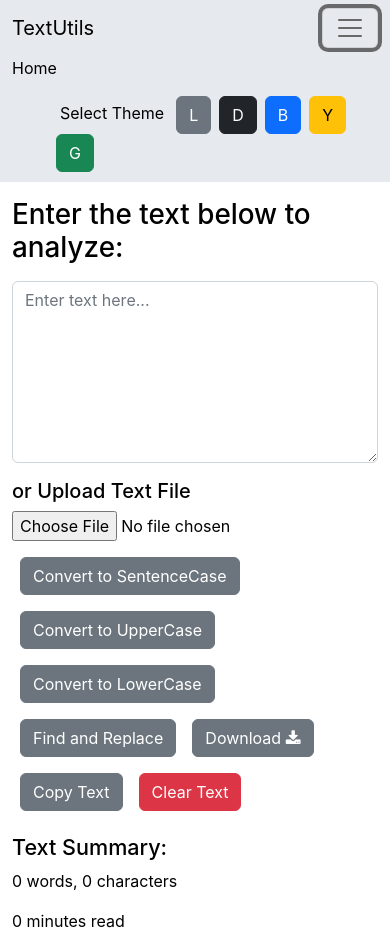
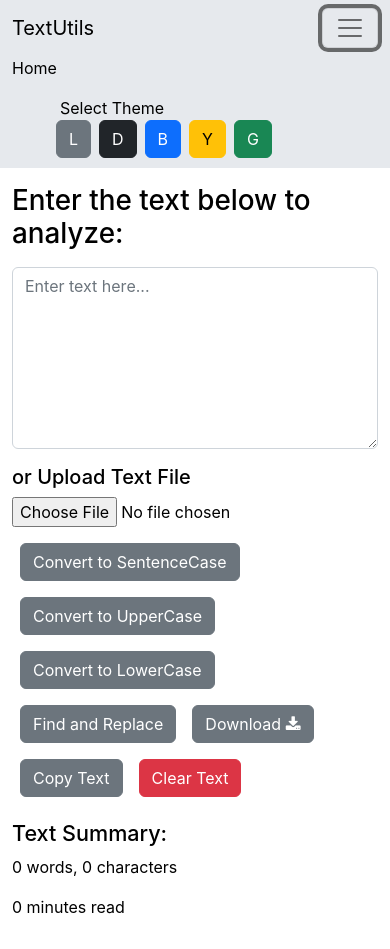
Before and after one commit to sanmeet26/TextUtils, a React (Create React App) app: page / in a window 390 px wide. Both pictures are taken after a click on the button "Toggle navigation". Built offline with nearby package versions, Linux system fonts and the light colour scheme.

Commit message:
Navbar responsiveness related change

```diff
--- a/package.json
+++ b/package.json
@@ -1,4 +1,5 @@
 {
+  "homepage": "https://Sanmeetgit.github.io/TextUtils",
   "name": "text-utils",
   "version": "0.1.0",
   "private": true,
@@ -6,6 +7,7 @@
     "@testing-library/jest-dom": "^5.16.5",
     "@testing-library/react": "^13.3.0",
     "@testing-library/user-event": "^13.5.0",
+    "gh-pages": "^4.0.0",
     "react": "^18.2.0",
     "react-dom": "^18.2.0",
     "react-router-dom": "^6.3.0",
@@ -13,6 +15,8 @@
     "web-vitals": "^2.1.4"
   },
   "scripts": {
+    "predeploy": "npm run build",
+    "deploy": "gh-pages -d build",
     "start": "react-scripts start",
     "build": "react-scripts build",
     "test": "react-scripts test",
--- a/src/Components/Navbar.js
+++ b/src/Components/Navbar.js
@@ -15,6 +15,14 @@ export default function Navbar(props) {
       return props.yellowTheme;
     else if(mode === 'green')
       return props.greenTheme;
+  }
+
+  function getWindowDimensions() {
+    const { innerWidth: width, innerHeight: height } = window;
+    return {
+      width,
+      height
+    };
   }
 
   return (
@@ -56,11 +64,13 @@ export default function Navbar(props) {
             {/* <input className="form-check-input" type="checkbox" role="switch" id="flexSwitchCheckDefault" onClick={props.toggleMode}/>
             <label className="form-check-label" htmlFor="flexSwitchCheckDefault">{props.mode==='light'?"Enable Dark Mode":"Enable Light Mode"}</label> */}
             <span className="mx-2" style={{color:getMode(props.mode).color}}>Select Theme</span>
-            <button className="btn btn-secondary mx-1" onClick={props.changeToLightTheme}>L</button>
-            <button className="btn btn-dark mx-1" onClick={props.changeToDarkTheme}>D</button>
-            <button className="btn btn-primary mx-1" onClick={props.changeToBlueTheme}>B</button>
-            <button className="btn btn-warning mx-1" onClick={props.changeToYellowTheme}>Y</button>
-            <button className="btn btn-success mx-1" onClick={props.changeToGreenTheme}>G</button>
+            <div style={getWindowDimensions().width < 425 ? {display: 'block'} : {display: 'inline'}}>
+              <button className="btn btn-secondary mx-1" onClick={props.changeToLightTheme}>L</button>
+              <button className="btn btn-dark mx-1" onClick={props.changeToDarkTheme}>D</button>
+              <button className="btn btn-primary mx-1" onClick={props.changeToBlueTheme}>B</button>
+              <button className="btn btn-warning mx-1" onClick={props.changeToYellowTheme}>Y</button>
+              <button className="btn btn-success mx-1" onClick={props.changeToGreenTheme}>G</button>
+            </div>
           </div>
 
         </div>
```
Also changed, not shown: 1 other file (tests, documents, lock files or other folders).
